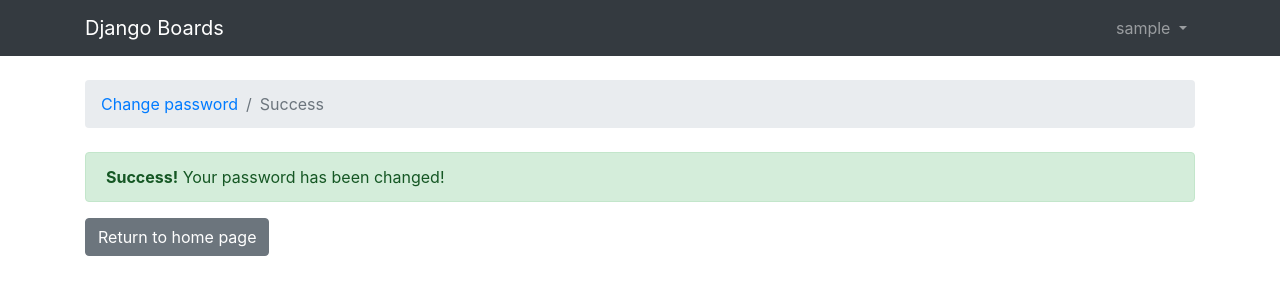
After one commit to kdevesh/Forum, a Django app: page /settings/password/done/ in a window 1280 px wide. The commit adds this page. Shown: the top 300 px of the page. Run offline with Django 3.2, Linux system fonts and the light colour scheme; the visitor is signed in with stand-in values (Sample User, id 1); some libraries are stand-ins or nearby versions; some web fonts are replaced.

Commit message:
Added Password Change functionality

```diff
--- a/templates/base.html
+++ b/templates/base.html
@@ -26,7 +26,7 @@
             </a>
             <div class="dropdown-menu dropdown-menu-right" aria-labelledby="userMenu">
               <a class="dropdown-item" href="#">My account</a>
-              <a class="dropdown-item" href="#">Change password</a>
+              <a class="dropdown-item" href="{% url 'password_change' %}">Change password</a>
               <div class="dropdown-divider"></div>
               <a class="dropdown-item" href="{% url 'logout' %}">Log out</a>
             </div>
--- /dev/null
+++ b/templates/password_change_done.html
@@ -0,0 +1,15 @@
+{% extends 'base.html' %}
+
+{% block title %}Change password successful{% endblock %}
+
+{% block breadcrumb %}
+  <li class="breadcrumb-item"><a href="{% url 'password_change' %}">Change password</a></li>
+  <li class="breadcrumb-item active">Success</li>
+{% endblock %}
+
+{% block content %}
+  <div class="alert alert-success" role="alert">
+    <strong>Success!</strong> Your password has been changed!
+  </div>
+  <a href="{% url 'home' %}" class="btn btn-secondary">Return to home page</a>
+{% endblock %}
```
Also changed, not shown: templates/password_change.html (added, +19 -0 lines).
